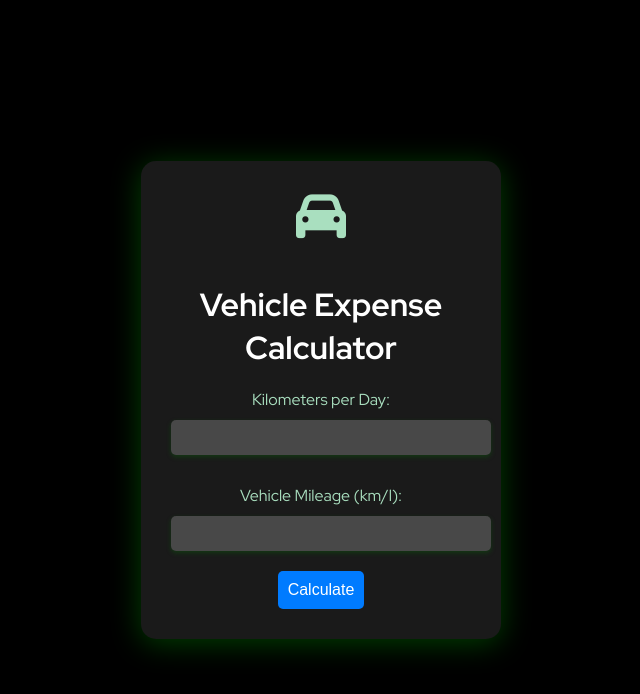
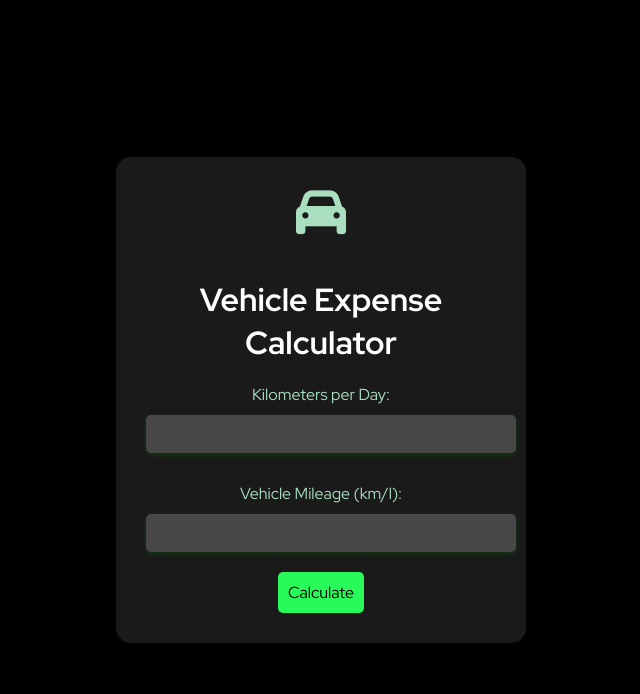
Before and after one commit to Ayaan2328/Expense-calc, a Flask app: page / in a window 1280 px wide. Shown: the top 694 px of the page, without its empty margins (319-959 px from the left). Run offline with Flask 3, Linux system fonts and the light colour scheme.

Commit message:
Update index.html

```diff
--- a/templates/index.html
+++ b/templates/index.html
@@ -25,9 +25,8 @@
             background: rgba(255, 255, 255, 0.1);
             border-radius: 15px;
             padding: 30px;
-            box-shadow: 0 4px 30px rgba(0, 128, 0, 0.5); /* Greenish shadow */
             backdrop-filter: blur(10px);
-            width: 300px;
+            width: 350px;
             text-align: center;
             transition: transform 0.3s, box-shadow 0.3s; /* Smooth hover transition */
         }
@@ -49,6 +48,7 @@
         }
 
         input[type="number"] {
+            font-family: 'Red Hat Display', sans-serif;
             width: 100%;
             padding: 10px;
             margin-bottom: 20px;
@@ -58,6 +58,7 @@
             color: #ffffff; /* White text in input */
             box-shadow: 0 2px 5px rgba(0, 128, 0, 0.3); /* Greenish shadow */
             transition: background 0.3s; /* Smooth background transition */
+            justify-items: center;
         }
 
         input[type="number"]:focus {
@@ -65,8 +66,9 @@
         }
 
         input[type="submit"] {
-            background: #007BFF;
-            color: white;
+            font-family: 'Red Hat Display', sans-serif;
+            background: #28FB59;
+            color: black;
             border: none;
             padding: 10px;
             border-radius: 5px;
@@ -76,7 +78,8 @@
         }
 
         input[type="submit"]:hover {
-            background: #0056b3;
+            background: #126e27;
+            color: white;
             transform: translateY(-3px); /* Move up on hover */
         }
 
```
